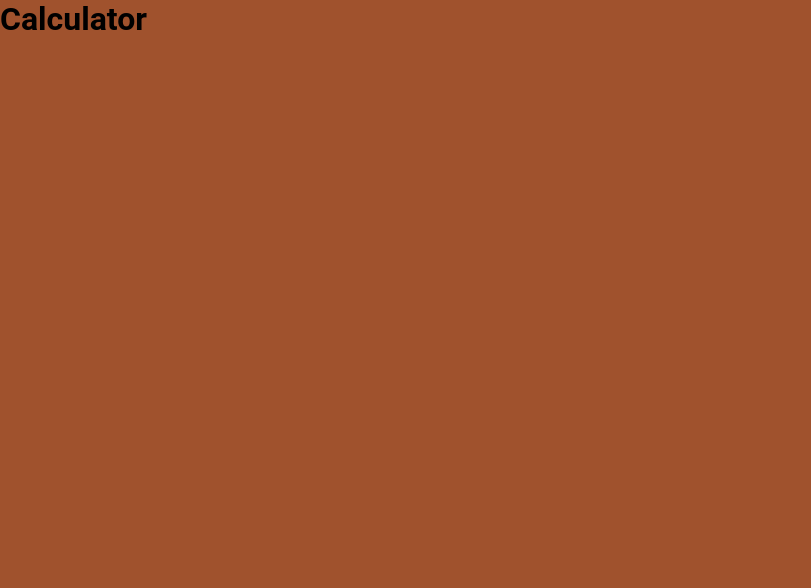
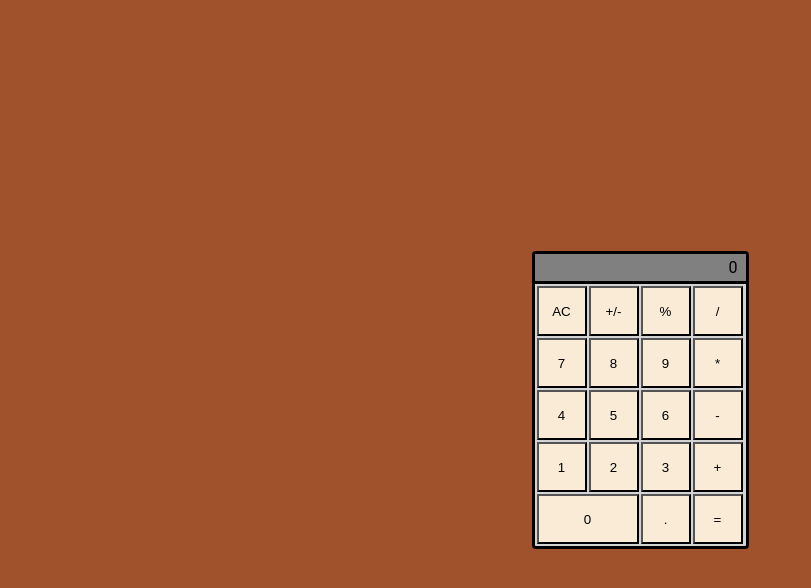
Before and after one commit to Thorwine/odin-calculator, a plain HTML site: page index.html in a window 1280 px wide. Shown: the whole page, without its empty margins (0-811 px from the left). Drawn offline with Linux system fonts and the light colour scheme.

Commit message:
Add UI version 1.0 with all buttons

```diff
--- a/index.html
+++ b/index.html
@@ -11,7 +11,32 @@
 </head>
 
 <body>
-  <h1>Calculator</h1>
+  <div class="main">
+    <div class="calculator">
+      <div class="display">0</div>
+      <div class="buttons">
+        <button class="button">AC</button>
+        <button class="button">+/-</button>
+        <button class="button">%</button>
+        <button class="button">/</button>
+        <button class="button">7</button>
+        <button class="button">8</button>
+        <button class="button">9</button>
+        <button class="button">*</button>
+        <button class="button">4</button>
+        <button class="button">5</button>
+        <button class="button">6</button>
+        <button class="button">-</button>
+        <button class="button" id="one">1</button>
+        <button class="button" id="two">2</button>
+        <button class="button" id="three">3</button>
+        <button class="button">+</button>
+        <button class="button" id="zero">0</button>
+        <button class="button">.</button>
+        <button class="button">=</button>
+      </div>
+    </div>
+  </div>
 </body>
 
 </html>
--- a/src/scripts/script.js
+++ b/src/scripts/script.js
@@ -1,3 +1,9 @@
+// EVENT LISTENERS
+
+const btnOne = document.querySelector('#one');
+btnOne.addEventListener('click', () => { console.log('one') });
+
+// --------------------------------------------
 class Calc {
   constructor(operandX, operandY) {
 
@@ -38,18 +44,21 @@ function operate(operandX, operandY, operator) {
   }
 }
 // --------------------------------------------
-// Console Tests
 
-const testSum = new Calc(3, 4);
-console.log('Add: ' + testSum.add());
-const testSub = new Calc(9, 4);
-console.log('Subtract: ' + testSub.subtract());
-const testMul = new Calc(5, 5);
-console.log('Multiply: ' + testMul.multiply());
-const testDiv = new Calc(100, 10);
-console.log('Divide: ' + testDiv.divide());
+// --------------------------------------------
 
-console.log(operate(3, 4, '+'));
-console.log(operate(9, 4, '-'));
-console.log(operate(5, 5, '*'));
-console.log(operate(100, 10, '/'));
+// Console Logs
+
+// const testSum = new Calc(3, 4);
+// console.log('Add: ' + testSum.add());
+// const testSub = new Calc(9, 4);
+// console.log('Subtract: ' + testSub.subtract());
+// const testMul = new Calc(5, 5);
+// console.log('Multiply: ' + testMul.multiply());
+// const testDiv = new Calc(100, 10);
+// console.log('Divide: ' + testDiv.divide());
+
+// console.log(operate(3, 4, '+'));
+// console.log(operate(9, 4, '-'));
+// console.log(operate(5, 5, '*'));
+// console.log(operate(100, 10, '/'));
--- a/src/styles/style.css
+++ b/src/styles/style.css
@@ -8,9 +8,56 @@
 
 html {
   font-family: 'Roboto', sans-serif;
+  text-align: center;
   display: block;
 }
 
 body {
+  display: block;
+}
+
+.main {
+  height: 100vh;
   background-color: sienna;
+  display: flex;
+  justify-content: center;
+  align-items: center;
 }
+
+.calculator {
+  background-color: lightgrey;
+  border: 3px solid black;
+  border-radius: 4px;
+  width: 217px;
+  height: 298px;
+  display: flex;
+  flex-direction: column;
+}
+
+.display {
+  background-color: grey;
+  border-bottom: 3px solid black;
+  height: 30px;
+  width: 100%;
+  padding-right: 8px;
+  display: flex;
+  justify-content: flex-end;
+  align-items: center;
+}
+
+.buttons {
+  margin: 2px;
+  display: flex;
+  flex-wrap: wrap;
+  gap: 2px;
+}
+
+.button {
+  background-color: antiquewhite;
+  height: 50px;
+  width: 50px;
+}
+
+#zero {
+  width: 102px;
+}
```
